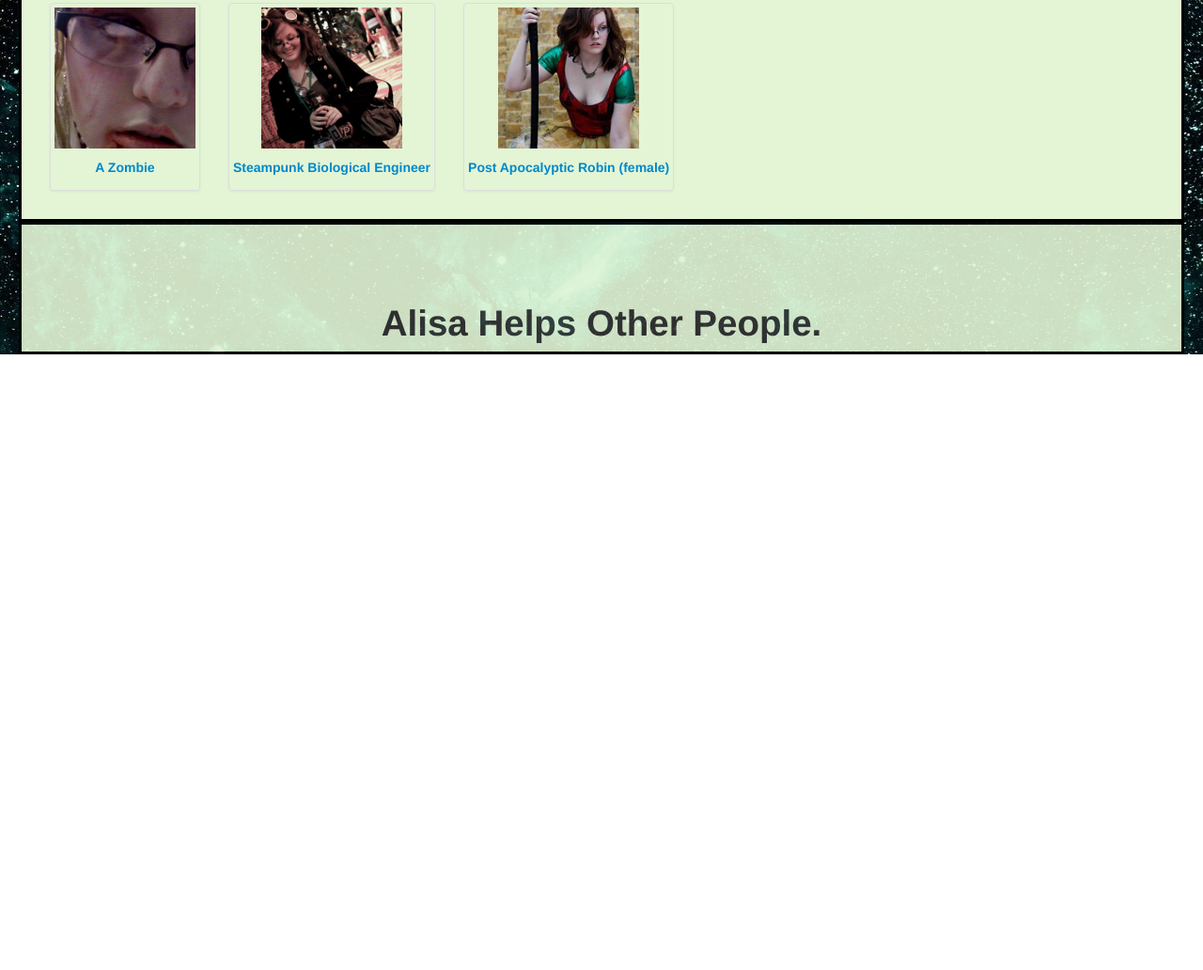
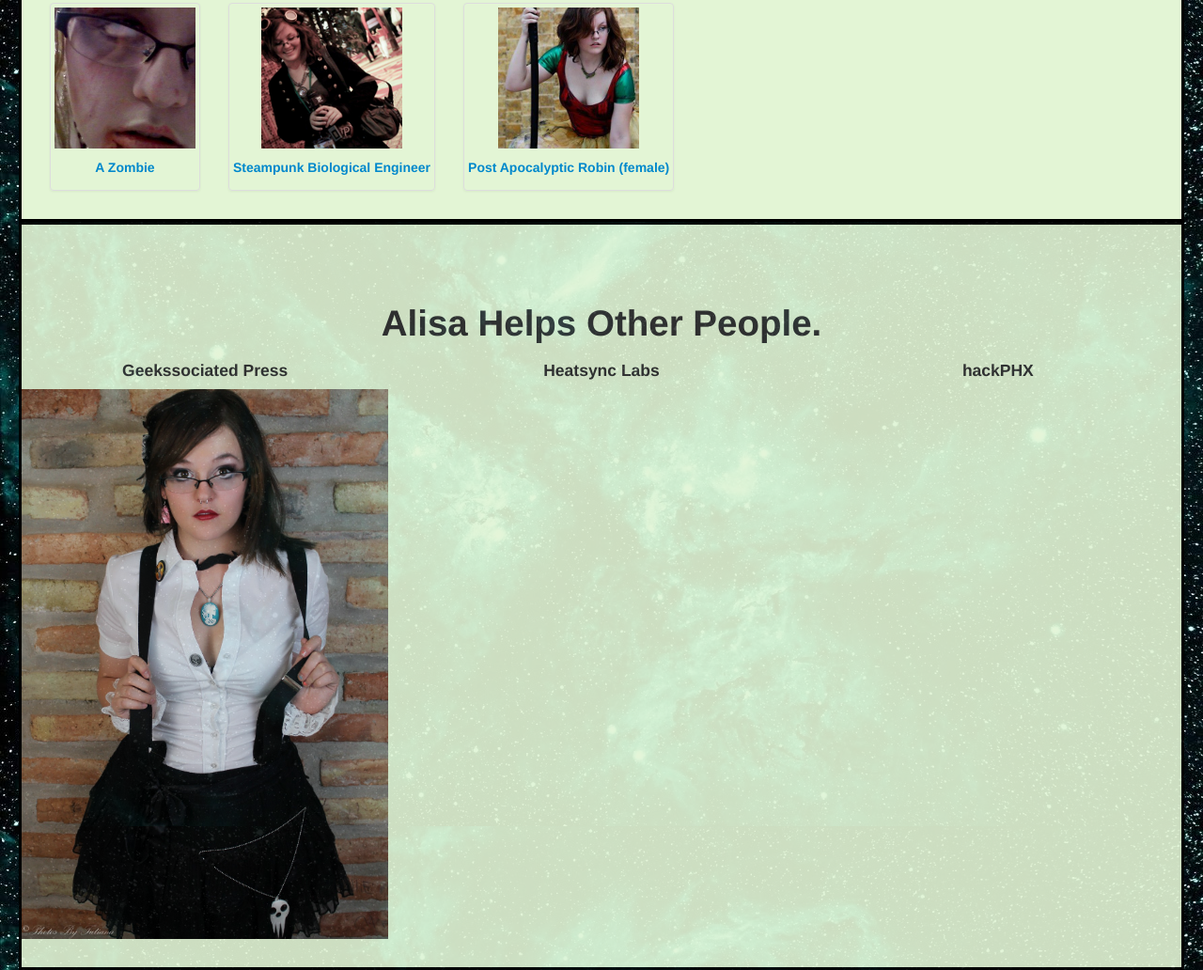
Before and after one commit to AlisaEx/website2.0, a plain HTML site: page index.html in a window 1280 px wide. Shown: the part 2321-3353 px from the top of the page at 94% size. Before the commit the page ends 2698 px from the top, so only its background shows below. Drawn offline with nearby package versions, Linux system fonts and the light colour scheme; a script that the page names is missing.

Commit message:
updated volunteer section

```diff
--- a/index.html
+++ b/index.html
@@ -207,6 +207,19 @@
 	<h1>
 		Alisa Helps Other People.
 	</h1>
+
+	<ul class = "thumbnails">
+		<li class = "span4">
+			<h4>Geekssociated Press</h4>
+			<img src="img/GP.jpg">
+		</li>
+		<li class = "span4">
+			<h4>Heatsync Labs</h4>
+		</li>
+		<li class = "span4">
+			<h4>hackPHX</h4>
+		</li>
+	</ul>
 </center>
 </div>
 </div>
```
Also changed, not shown: img/GP.jpg (added).
